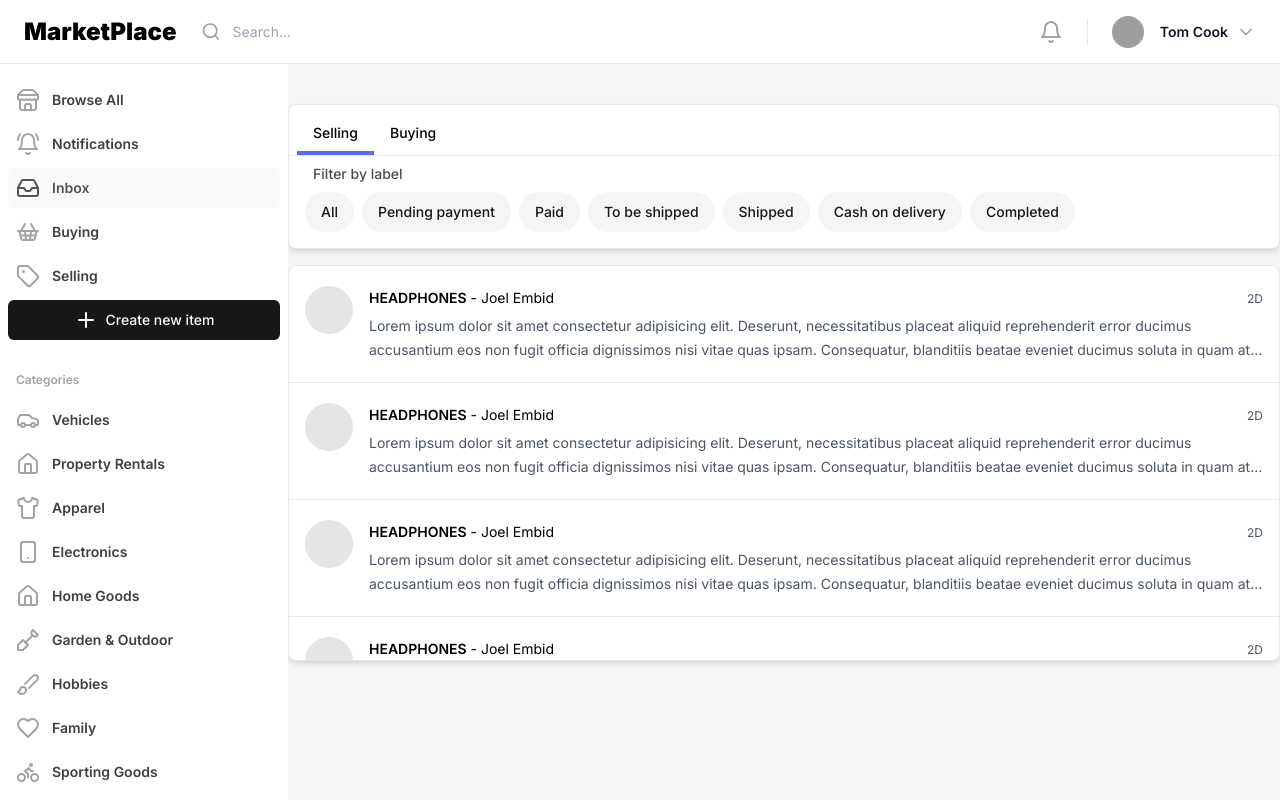
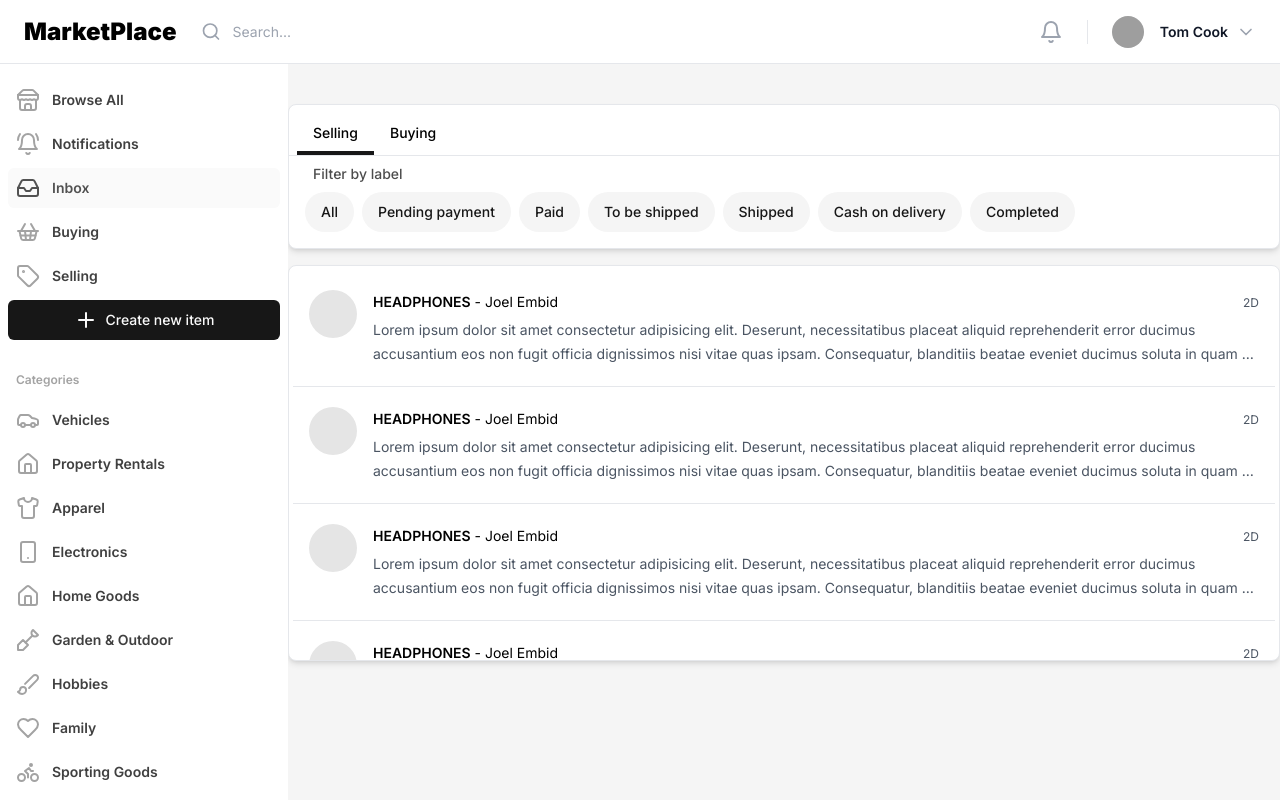
Before and after one commit to FranciscoAVD/marketplace, a Next.js app: page /dashboard/inbox in a window 1280 px wide. Built offline with nearby package versions, Linux system fonts and the light colour scheme; grey boxes are pictures that could not be loaded.

Commit message:
made li's links for accessibility and added padding to ul

```diff
--- a/src/app/dashboard/inbox/page.tsx
+++ b/src/app/dashboard/inbox/page.tsx
@@ -2,6 +2,7 @@
 
 import { Button } from "@/components/ui/button";
 import { cn } from "@/lib/utils";
+import Link from "next/link";
 import React from "react";
 const filters = [
   "All",
@@ -23,7 +24,7 @@ export default function DashboardInbox() {
               variant={"ghost"}
               onClick={() => setInbox("selling")}
               className={cn(
-                inbox === "selling" && "border-b-4 border-indigo-500",
+                inbox === "selling" && "border-b-4 border-neutral-900",
                 "rounded-none"
               )}
             >
@@ -33,7 +34,7 @@ export default function DashboardInbox() {
               variant={"ghost"}
               onClick={() => setInbox("buying")}
               className={cn(
-                inbox === "buying" && "border-b-4 border-indigo-500",
+                inbox === "buying" && "border-b-4 border-neutral-900",
                 "rounded-none"
               )}
             >
@@ -52,10 +53,11 @@ export default function DashboardInbox() {
           </div>
         </section>
         <section className="grow bg-white border rounded-lg shadow-md overflow-hidden">
-          <ul className="h-full overflow-y-scroll">
+          <ul className="h-full p-1 overflow-y-scroll">
             {Array.from({ length: 8 }, (_, idx) => (
-              <li
-                key={idx}
+              <li key={idx}>
+                <Link
+                  href="/dashboard"
                   className="flex gap-x-4 py-5 px-4 border-b hover:bg-neutral-100 cursor-pointer"
                 >
                   <div className="h-12 w-12 flex-none rounded-full bg-neutral-200" />
@@ -71,13 +73,14 @@ export default function DashboardInbox() {
                     </div>
                     <p className="mt-1 line-clamp-2 text-sm leading-6 text-gray-600">
                       Lorem ipsum dolor sit amet consectetur adipisicing elit.
-                    Deserunt, necessitatibus placeat aliquid reprehenderit error
-                    ducimus accusantium eos non fugit officia dignissimos nisi
-                    vitae quas ipsam. Consequatur, blanditiis beatae eveniet
-                    ducimus soluta in quam at architecto necessitatibus alias
-                    ipsum temporibus id.
+                      Deserunt, necessitatibus placeat aliquid reprehenderit
+                      error ducimus accusantium eos non fugit officia
+                      dignissimos nisi vitae quas ipsam. Consequatur, blanditiis
+                      beatae eveniet ducimus soluta in quam at architecto
+                      necessitatibus alias ipsum temporibus id.
                     </p>
                   </div>
+                </Link>
               </li>
             ))}
           </ul>
```
Lines whose indentation alone changed are shown as unchanged.
